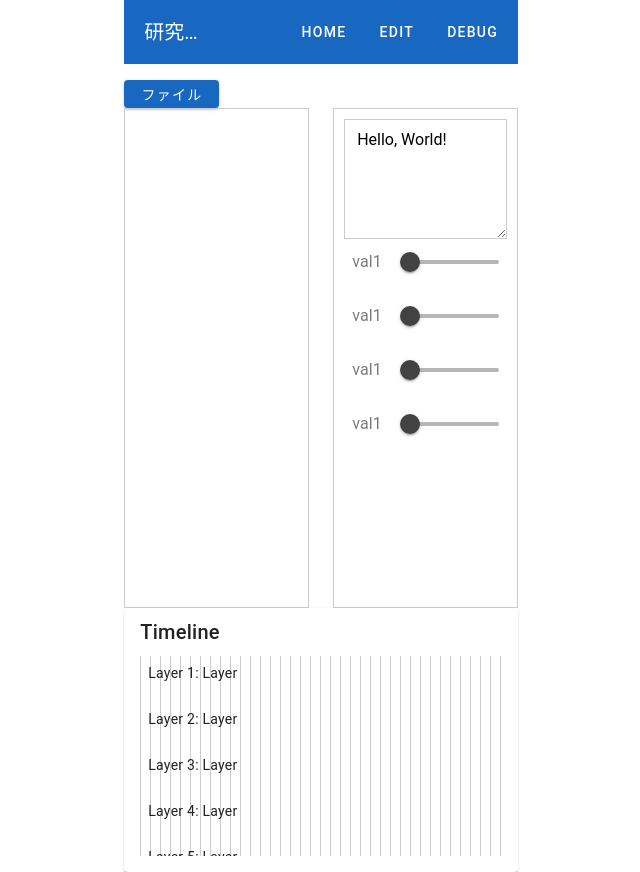
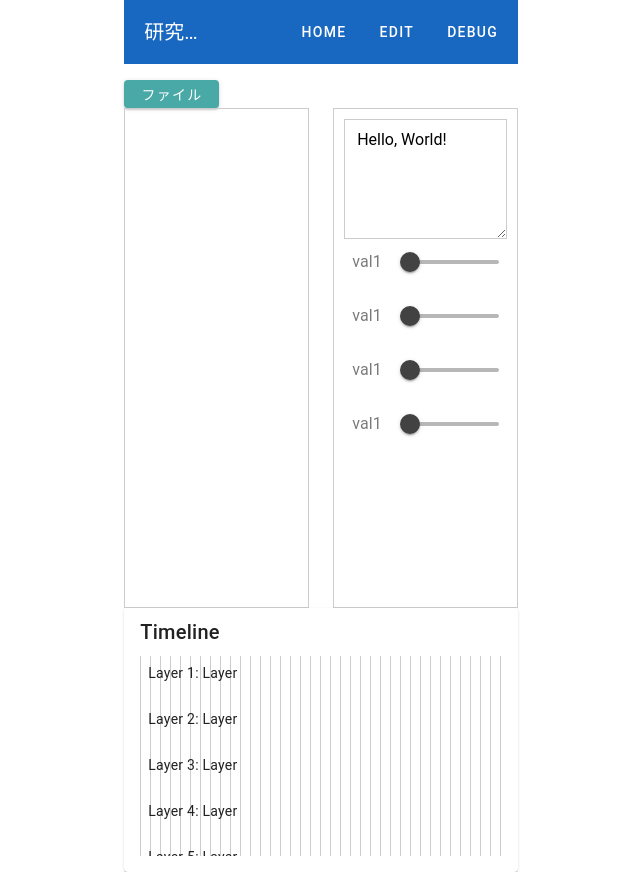
Before and after one commit to mino-8136/Co-Lyrics-WEB, a Vue app: page / in a window 1280 px wide. Both pictures are taken after a click on the button "EDIT". Shown: the whole page, without its empty margins (122-762 px from the left). Built offline with nearby package versions, Linux system fonts and the light colour scheme.

Commit message:
コメント追加

```diff
--- a/src/components/editor/MenuPanel.vue
+++ b/src/components/editor/MenuPanel.vue
@@ -1,7 +1,7 @@
 <template>
   <v-menu>
     <template v-slot:activator="{ props }">
-      <v-btn color="primary" v-bind="props" density="comfortable"> ファイル </v-btn>
+      <v-btn color="secondary" v-bind="props" density="comfortable"> ファイル </v-btn>
     </template>
 
     <v-list>
@@ -17,10 +17,10 @@
 
 <script setup lang="ts">
 const saveFile = () => {
-  // TODO: データを保存する処理を追加
+  // TODO: storeのデータを保存する処理を追加
 }
 
 const openFile = () => {
-  // TODO: データを読み込む処理を追加
+  // TODO: jsonのデータを読み込む処理を追加
 }
 </script>
```
